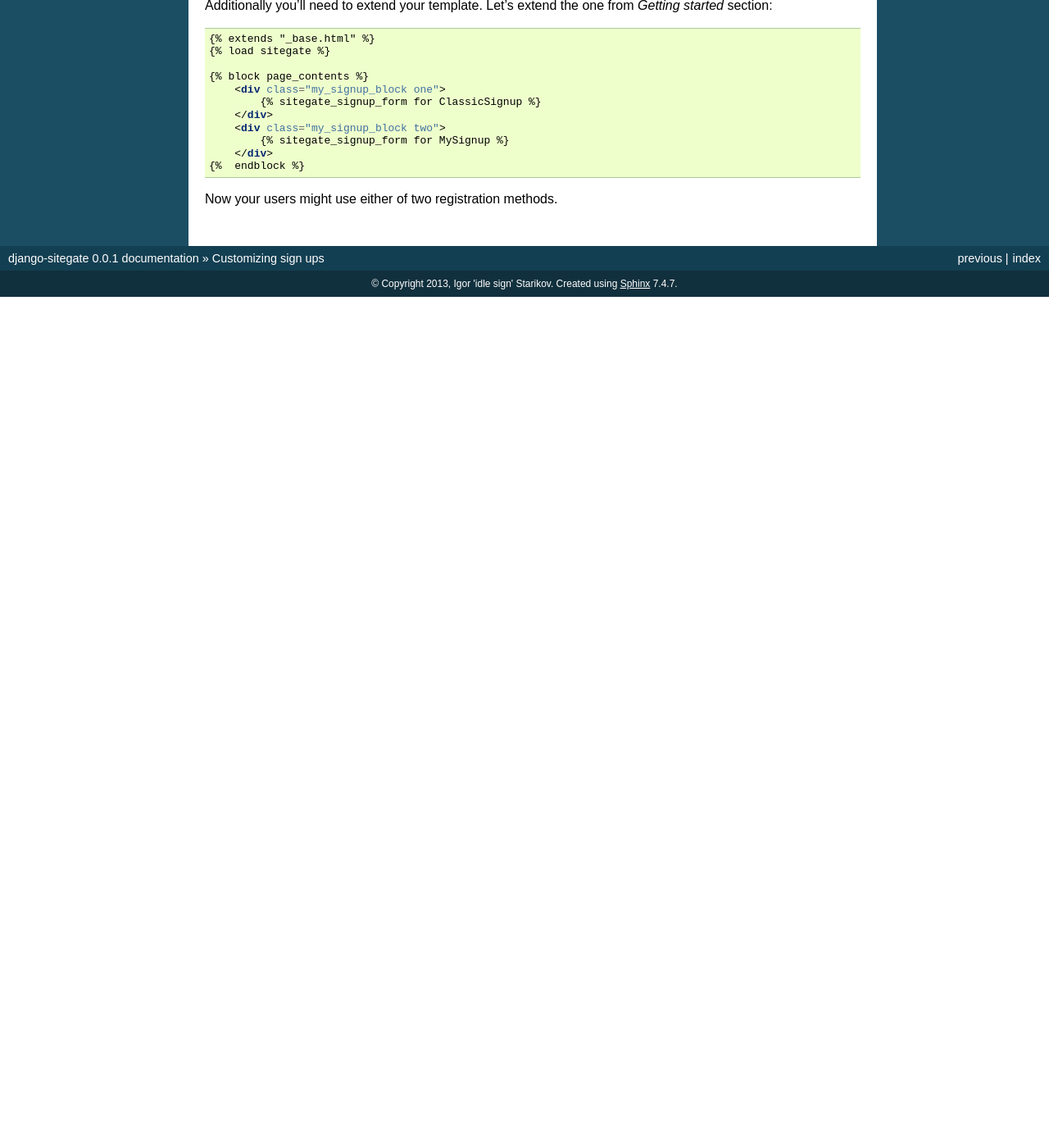
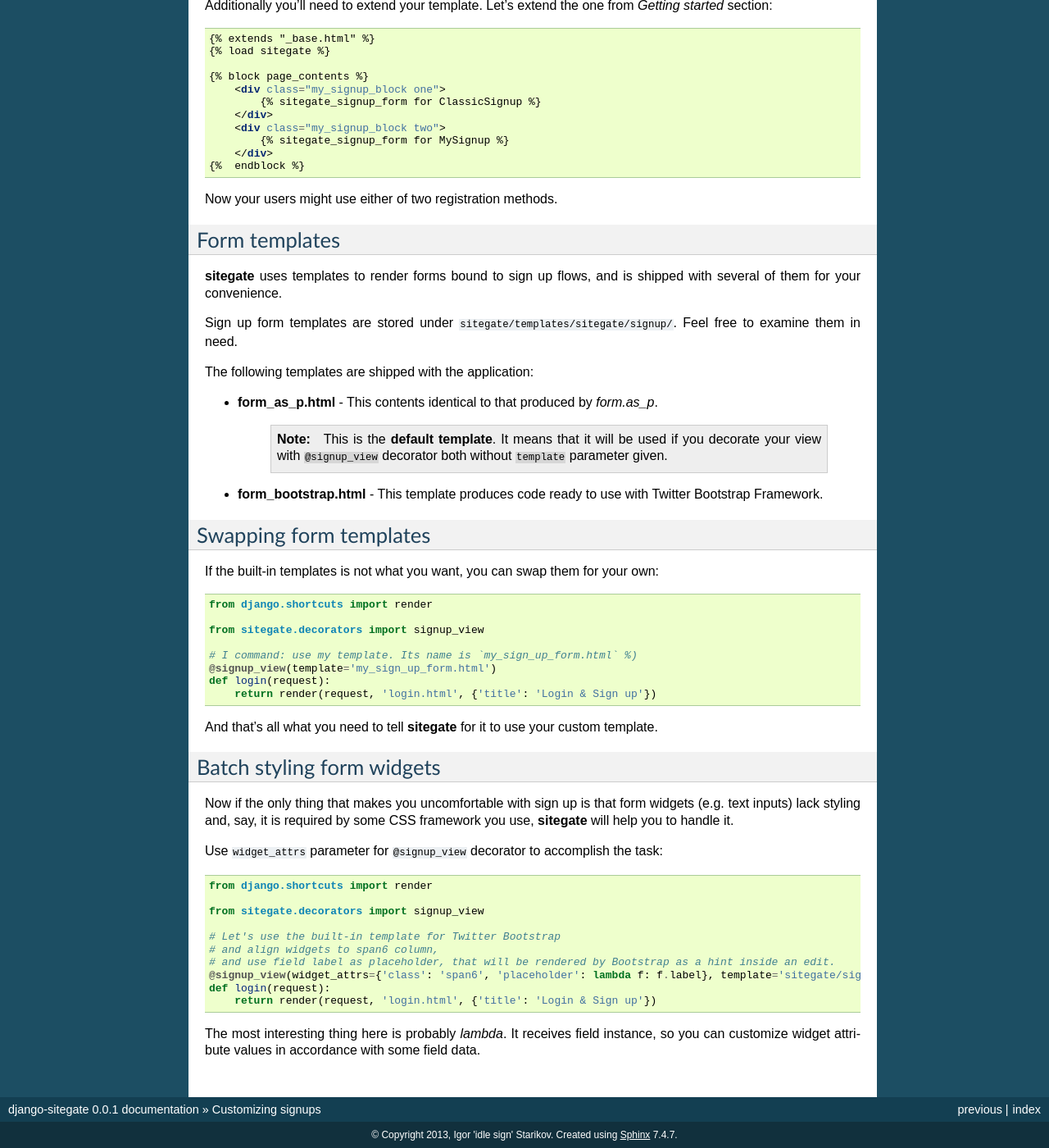
Before and after one commit to idlesign/django-sitegate, a Sphinx documentation site: the page built from docs/source/signup_custom.rst, in a window 1280 px wide and 1400 px high, scrolled down 2142 px. Shown: the whole window at 82% size. Built offline with Sphinx 7.4.7, drawn with Linux system fonts in a browser that asks for light colours; before the commit the page ends 2504 px from its top, so only the background shows below that; some of the changed text lies outside the part shown.

Commit message:
Documentation extended.

```diff
--- a/docs/source/signup_custom.rst
+++ b/docs/source/signup_custom.rst
@@ -1,5 +1,5 @@
-Customizing sign ups
-====================
+Customizing signups
+===================
 
 **django-sitegate** by default uses a simple e-mail + password form. Although it is a rather common use case, inevitably
 there should come times, when such registration form is not suitable. Should it be only just styling, or entire form
@@ -38,6 +38,7 @@ though now we have a classical Django registration form (user name + password +
 The above example should give you an idea of how sign up flows can differ from each other.
 
 
+
 Built-in sign up flows
 ----------------------
 
@@ -61,7 +62,7 @@ These are the options:
 
         .. note::
 
-            This sign up flow is the default one. That means that it will be used if you decorate your view with ``@signup_view``
+            This sign up flow is the default one. It means that it will be used if you decorate your view with ``@signup_view``
             decorator both without any parameters, or without ``flow`` parameter.
 
 
@@ -85,7 +86,7 @@ These are the options:
 
     .. note::
 
-        Keep in mind that e-mail in the classical flows below is not unique. That means several users may have the same e-mail.
+        Keep in mind that e-mail in the classical flows below is not unique. It means that several users may have the same e-mail.
 
         If you're looking for unique e-mail functionality consider using **Modern** flow pack.
 
@@ -145,3 +146,71 @@ Additionally you'll need to extend your template. Let's extend the one from *Get
 
 
 Now your users might use either of two registration methods.
+
+
+
+Form templates
+-----------------------
+
+**sitegate** uses templates to render forms bound to sign up flows, and is shipped with several of them for your convenience.
+
+Sign up form templates are stored under ``sitegate/templates/sitegate/signup/``. Feel free to examine them in need.
+
+The following templates are shipped with the application:
+
+* **form_as_p.html** - This  contents identical to that produced by *form.as_p*.
+
+    .. note::
+
+        This is the **default template**. It means that it will be used if you decorate your view with ``@signup_view``
+        decorator both without ``template`` parameter given.
+
+
+* **form_bootstrap.html** - This template produces code ready to use with Twitter Bootstrap Framework.
+
+
+
+Swapping form templates
+-----------------------
+
+If the built-in templates is not what you want, you can swap them for your own:
+
+.. code-block:: python
+
+    from django.shortcuts import render
+
+    from sitegate.decorators import signup_view
+
+    # I command: use my template. Its name is `my_sign_up_form.html` %)
+    @signup_view(template='my_sign_up_form.html')
+    def login(request):
+        return render(request, 'login.html', {'title': 'Login & Sign up'})
+
+
+And that's all what you need to tell **sitegate** for it to use your custom template.
+
+
+
+Batch styling form widgets
+--------------------------
+
+Now if the only thing that makes you uncomfortable with sign up is that form widgets (e.g. text inputs) lack
+styling and, say, it is required by some CSS framework you use, **sitegate** will help you to handle it.
+
+Use ``widget_attrs`` parameter for ``@signup_view`` decorator to accomplish the task:
+
+.. code-block:: python
+
+    from django.shortcuts import render
+
+    from sitegate.decorators import signup_view
+
+    # Let's use the built-in template for Twitter Bootstrap
+    # and align widgets to span6 column,
+    # and use field label as placeholder, that will be rendered by Bootstrap as a hint inside an edit.
+    @signup_view(widget_attrs={'class': 'span6', 'placeholder': lambda f: f.label}, template='sitegate/signup/form_bootstrap.html')
+    def login(request):
+        return render(request, 'login.html', {'title': 'Login & Sign up'})
+
+The most interesting thing here is probably *lambda*. It receives field instance, so you can customize widget attribute
+values in accordance with some field data.
```
